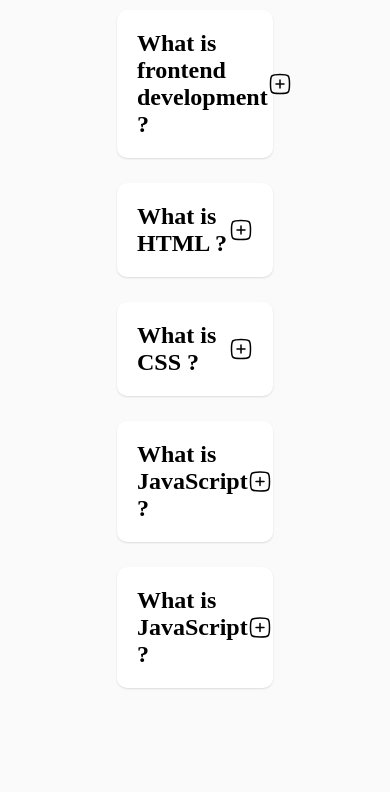
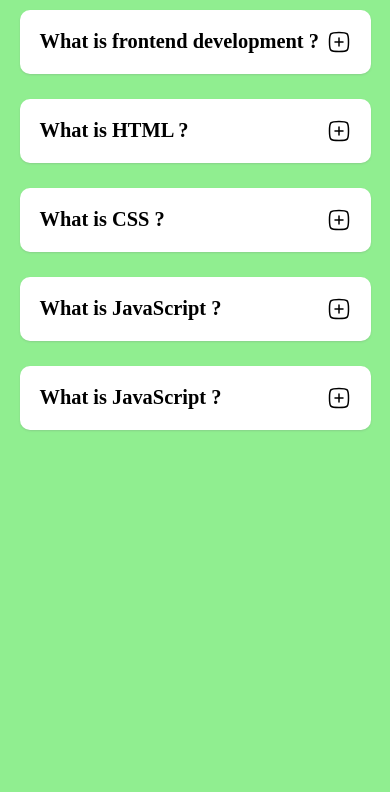
Before and after one commit to Vrutesh/Mini_Projects_JS, a plain HTML site: page FAQ page/index.html in a window 390 px wide. Shown: the part 82-874 px from the top of the page. Drawn offline with Linux system fonts and the light colour scheme.

Commit message:
fix : added media query

```diff
--- a/FAQ page/style.css
+++ b/FAQ page/style.css
@@ -3,6 +3,7 @@
   padding: 0;
   box-sizing: border-box;
   text-decoration: none;
+  font-family:'Times New Roman', Times, serif;
 }
 
 body {
@@ -51,3 +52,19 @@ body {
   box-shadow: rgba(100, 100, 111, 0.2) 0px 10px 13px 0px;
   border-radius: 10px;
 }
+
+@media screen and (max-width: 600px) {
+  body {
+    background-color: lightgreen;
+  }
+  .info {
+    width: 90vw;
+    font-size: 0.85rem;
+  }
+
+  .faq-content {
+    width: 90vw;
+    font-size: 0.92rem;
+    line-height: 1.3rem;
+  }
+}
```
